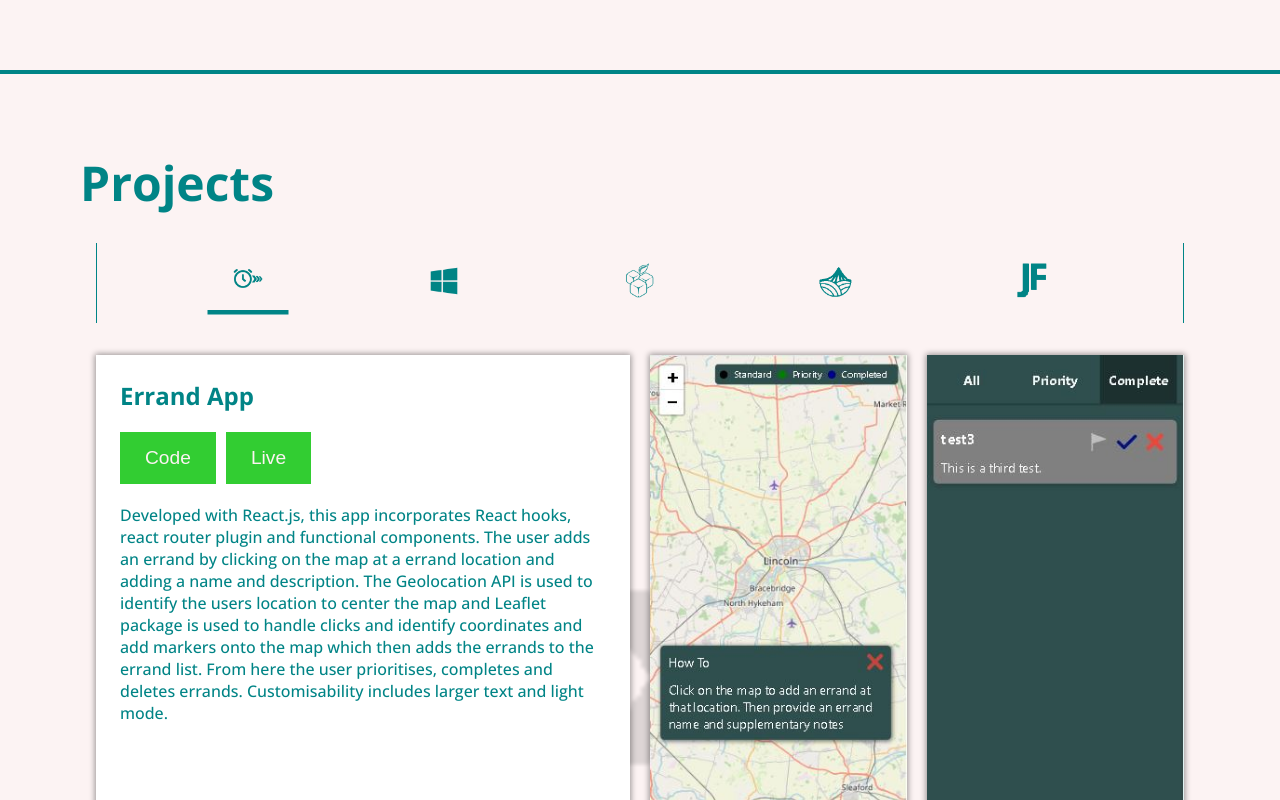
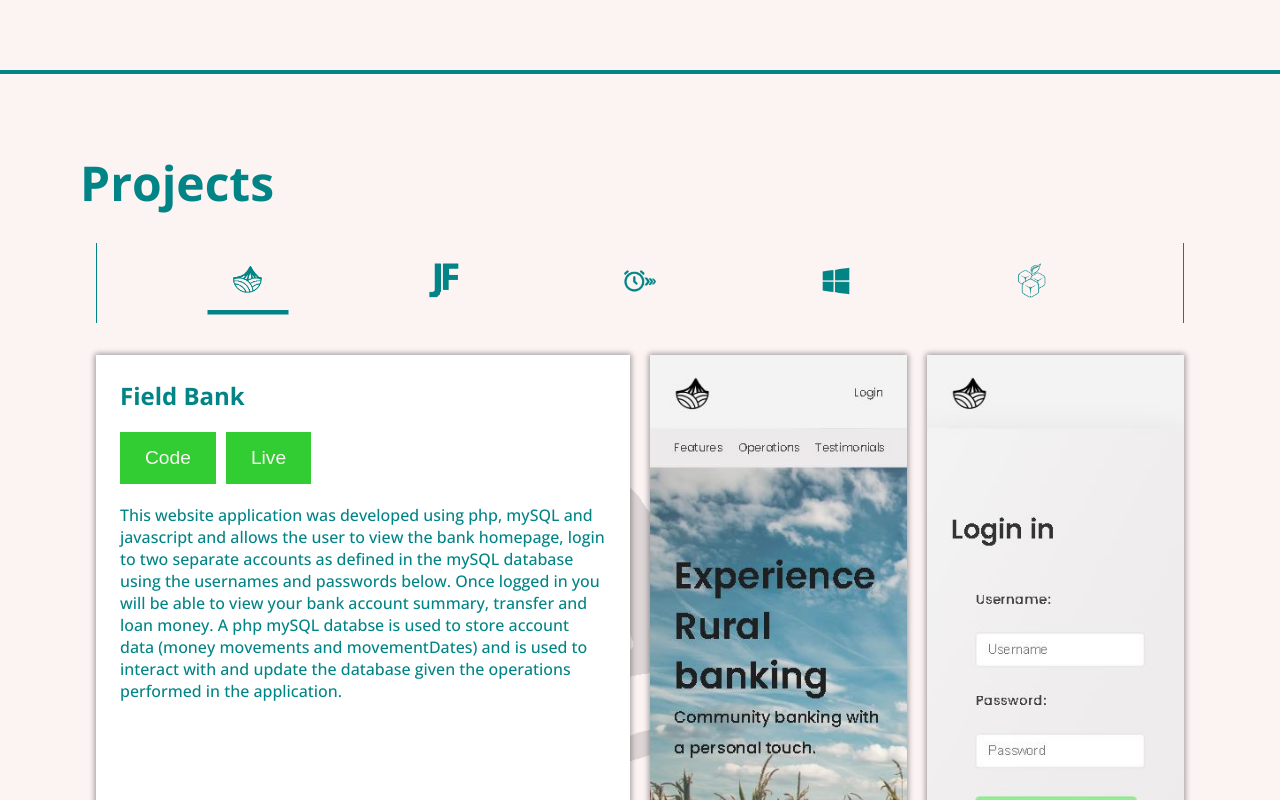
Before and after one commit to josh-fie/joshfieldhouse, a React (Create React App) app: page / in a window 1280 px wide. Shown: the part 3240-4040 px from the top of the page. Built offline with nearby package versions, Linux system fonts and the light colour scheme.

Commit message:
Ready for deploy

```diff
--- a/src/components/ProjectsNavigation.js
+++ b/src/components/ProjectsNavigation.js
@@ -16,6 +16,12 @@ function ProjectsNavigation(props) {
 
     return (
         <nav className={classes.projectNav}>
+            <div className={props.project === 4 ? classes.active : null} onClick={() => imgClickHandler(4)}>
+                <img src={fieldIcon}/>
+            </div>
+            <div className={props.project === 5 ? classes.active : null} onClick={() => imgClickHandler(5)}>
+                <img src={persWebIcon}/>
+            </div>
             <div className={props.project === 1 ? classes.active : null} onClick={() => imgClickHandler(1)}>
                 <img src={errandIcon}/>
             </div>
@@ -25,12 +31,6 @@ function ProjectsNavigation(props) {
             <div className={props.project === 3 ? classes.active : null} onClick={() => imgClickHandler(3)}>
                 <img src={iceTIcon}/>
             </div>
-            <div className={props.project === 4 ? classes.active : null} onClick={() => imgClickHandler(4)}>
-                <img src={fieldIcon}/>
-            </div>
-            <div className={props.project === 5 ? classes.active : null} onClick={() => imgClickHandler(5)}>
-                <img src={persWebIcon}/>
-            </div>
         </nav>
     )
 }
--- a/src/pages/AboutMePage.js
+++ b/src/pages/AboutMePage.js
@@ -103,7 +103,7 @@ function AboutMe(props) {
                         </div>
                     </div>
                 </div>
-                <img src={photoCV} alt="Tennis court and tennis ball"></img>
+                <img src={photoCV} alt="Photo of CV"></img>
             </div>
         </div>
     )
--- a/src/pages/ProjectsPage.js
+++ b/src/pages/ProjectsPage.js
@@ -22,8 +22,8 @@ import classes from './ProjectsPage.module.css';
 
 
 function Projects(props) {
-    const [project, setProject] = useState(1);
-    const [backgroundImage, setBackgroundImage] = useState(errandLogo);
+    const [project, setProject] = useState(4);
+    const [backgroundImage, setBackgroundImage] = useState(fieldLogo);
     const [backgroundColour, setBackgroundColour] = useState(classes.project1Colour);
     const [popupVisible, setVisible] = useState(false);
     const [imgId, setImgId] = useState(null);
--- a/src/projectdata/ProjectData.js
+++ b/src/projectdata/ProjectData.js
@@ -44,7 +44,7 @@ export const fieldBankData = {
 
     description: 'This website application was developed using php, mySQL and javascript and allows the user to view the bank homepage, login to two separate accounts as defined in the mySQL database using the usernames and passwords below. Once logged in you will be able to view your bank account summary, transfer and loan money. A php mySQL databse is used to store account data (money movements and movementDates) and is used to interact with and update the database given the operations performed in the application.',
     links: {
-        github: 'https://github.com/josh-fie/fields_bank/tree/master',
+        github: 'https://github.com/josh-fie/fields_bank',
         live: 'https://fieldbwebsite.000webhostapp.com/'
     },
     images: [
@@ -67,7 +67,7 @@ export const persWebData = {
 
     description: 'My personal website was produced using React with a minimalist UI design and animations. The website provides an about me section where my job history and web dev skills are displayed, provides links to Github code for each of my projects on display and a contact me section. The website can quickly be updated with new projects given the modular nature of the code design and is fully accessible on all devices and sizes.',
     links: {
-        github: 'https://github.com/josh-fie/joshfieldhouse/tree/master',
+        github: 'https://github.com/josh-fie/joshfieldhouse',
         live: 'https://joshfieldhouse.netlify.app'
     },
     images: [
```
Also changed, not shown: src/assets/photo_cv.png, 1 other file (tests, documents, lock files or other folders).
